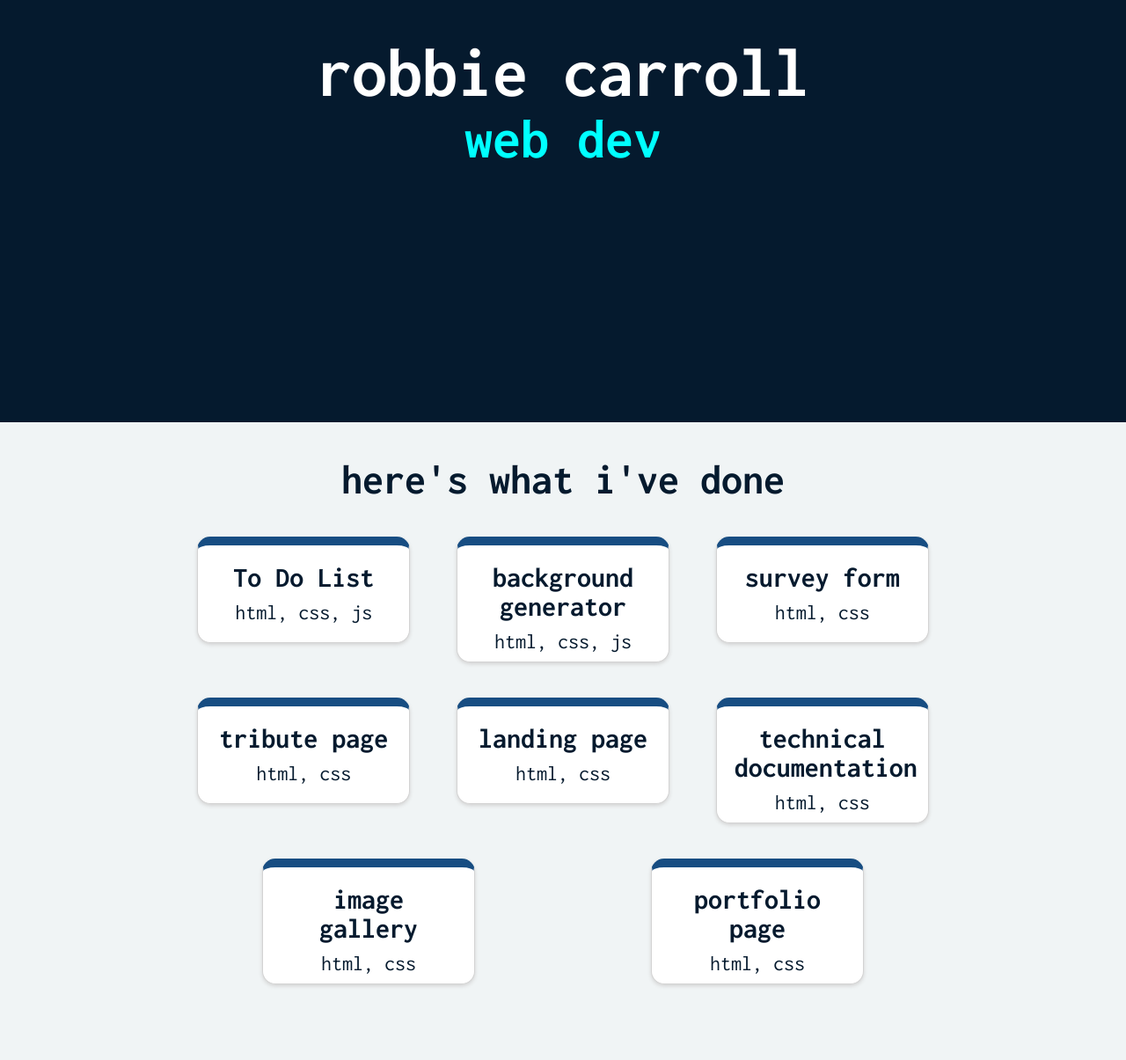
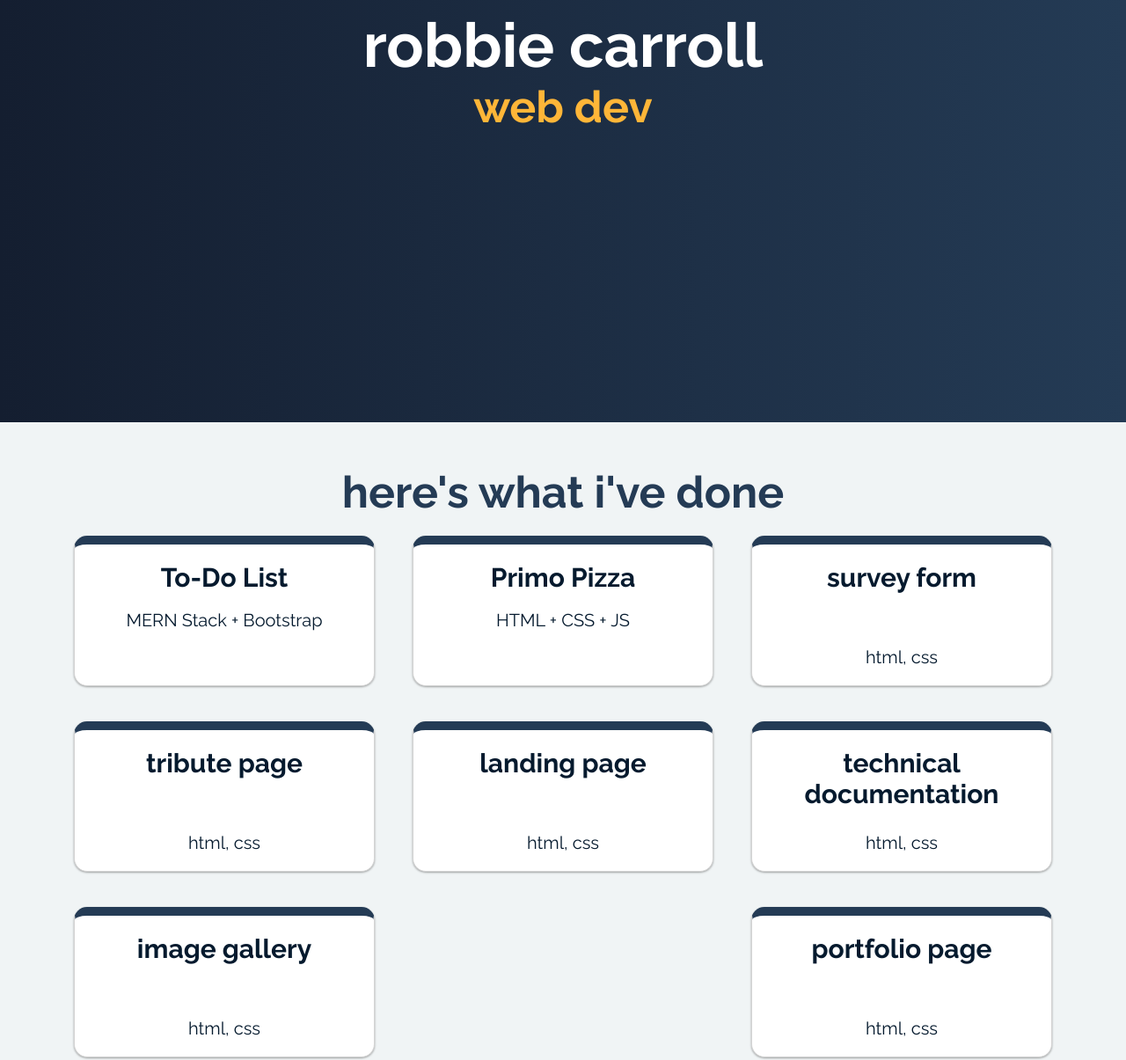
Before and after one commit to anewlens/Portfolio-Page, a plain HTML site: page public/index.html in a window 1280 px wide. Shown: the part 320-1525 px from the top of the page at 88% size. Drawn offline with Linux system fonts and the light colour scheme; some packages are replaced by stand-ins of ours.

Commit message:
+cardStyling+mediaQueries

```diff
--- a/public/index.html
+++ b/public/index.html
@@ -7,7 +7,7 @@
     <meta http-equiv="X-UA-Compatible" content="ie=edge">
   <title>robbie_carroll</title>
   <link rel="stylesheet" href="style.css" type="text/css">
-  <link href="https://fonts.googleapis.com/css?family=Inconsolata:400,700" rel="stylesheet">
+  <link href="https://fonts.googleapis.com/css?family=Raleway:400,700&display=swap" rel="stylesheet">
 </head>
 
 <body>
@@ -19,45 +19,51 @@
     </ul>
   </nav>
   <section id="welcome-section">
-    <h1>robbie carroll</h1>
-    <h2>web dev</h2>
+    <div class="welcome-text">
+      <h1>robbie carroll</h1>
+      <h2>web dev</h2>
+    </div>
   </section>
 
   <section id="projects">
-    <h2>here's what i've done</h2>
+    <h2 class="projects-title">here's what i've done</h2>
 
     <div id="project-grid">
 
-      <a href="https://github.com/anewlens/To-Do-List_Udemy" target="_blank">
-        <div class="card project-tile">
-          <h3>To Do List</h3>
-          <p>html, css, js</p>
+        <div class="card">
+          <h3>To-Do List</h3>
+          <p>MERN Stack + Bootstrap</p>
+          <div class="card-links">
+            <a href="https://github.com/anewlens/To-Do-List_MERN" target='_blank'>Code</a>
+            <a href="https://safe-reef-84858.herokuapp.com/" target="_blank">Live</a>
+          </div>
         </div>
-      </a>
 
-      <a href="https://github.com/anewlens/contacts" target="_blank">
-        <div class="card project-tile">
-          <h3>background generator</h3>
-          <p>html, css, js</p>
+        <div class="card">
+          <h3>Primo Pizza</h3>
+          <p>HTML + CSS + JS</p>
+          <div class="card-links">
+              <a href="https://github.com/anewlens/Primo_Pizza" target='_blank'>Code</a>
+              <a href="https://anewlens.github.io/Primo_Pizza" target="_blank">Live</a>
+          </div>
         </div>
-      </a>
 
       <a href="https://github.com/anewlens/Survey-Page" target="_blank">
-        <div class="card project-tile">
+        <div class="card ">
           <h3>survey form</h3>
           <p>html, css</p>
         </div>
       </a>
 
       <a href="https://github.com/anewlens/Tribute-Page_FCC" target="_blank">
-        <div class="card project-tile">
+        <div class="card ">
           <h3>tribute page</h3>
           <p>html, css</p>
         </div>
       </a>
 
       <a href="https://github.com/anewlens/Landing_Page_FCC" target="_blank">
-        <div class="card project-tile">
+        <div class="card ">
           <h3>landing page</h3>
           <p>html, css</p>
         </div>
@@ -71,14 +77,14 @@
       </a>
 
       <a href="https://github.com/anewlens/Image-Gallery_Udemy" target="_blank">
-        <div class="card project-tile">
+        <div class="card ">
           <h3>image gallery</h3>
           <p>html, css</p>
         </div>
       </a>
 
       <a href="https://github.com/anewlens/Portfolio-Page" target="_blank">
-        <div class="card project-tile">
+        <div class="card ">
           <h3>portfolio page</h3>
           <p>html, css</p>
         </div>
--- a/public/style.css
+++ b/public/style.css
@@ -1,7 +1,18 @@
 * {
-  font-family: 'Inconsolata', monospace;
-  margin: 0px;
-  --navy: hsl(210, 80%, 10%);
+  font-family: 'Raleway', monospace;
+  margin: 0;
+  padding: 0;
+  scroll-behavior: smooth;
+  --darkBlue: #141E30;
+  --darkishBlue: #243B55;
+  --blueAccent: #64A4ED;
+  --yellowAccent: #FFB638;
+}
+
+
+
+html {
+  font-size: 10px;
 }
 
 body {
@@ -18,21 +29,23 @@ a {
 
 nav {
   position: fixed;
-  background-color: var(--navy);
+  background: linear-gradient(to right, var(--darkBlue), var(--darkishBlue));
   color: white;
   width: 100vw;
+  z-index: 100;
 }
 
 nav ul {
   display: flex;
   flex-direction: row;
+  margin-left: 4rem;
 }
 
 nav li {
   list-style: none;
-  padding: 20px 40px 20px 0px;
-  font-size: 1.6em;
-  font-style: bold;
+  padding: 2rem 4rem 2rem 0;
+  font-size: 3rem;
+  font-weight: 700;
 }
 
 nav a {
@@ -42,82 +55,102 @@ nav a {
 }
 
 nav li:hover {
-  color: cyan;
+  color: var(--blueAccent);
   transform: translateY(1px);
 }
 
 #welcome-section {
   display: flex;
   flex-direction: column;
-  align-items: center;
+  justify-content: center;
   align-content: center;
-  background-color: var(--navy);
+  background: linear-gradient(to right, var(--darkBlue), var(--darkishBlue));
   color: white;
   width: 100%;
-  height: 55vh;
-  padding-top: 45vh;
+  height: 100vh;
+}
+
+.welcome-text {
+  text-align: center;
+  margin: 0 5vw;
 }
 
 #welcome-section h1 {
-  font-size: 4em;
-  text-align: center;
+  font-size: 7rem;
 }
 
 #welcome-section h2 {
-  font-size: 3em;
-  color: cyan;
+  font-size: 5rem;
+  color: var(--yellowAccent);
 }
 
 #projects {
-  margin-bottom: 20px;
+  margin: 5rem 15vw;
 }
 
-#projects h2 {
-  color: hsl(210, 80%, 10%);
-  font-size: 3em;
+.projects-title {
+  color: var(--darkishBlue);
+  font-size: 5em;
   text-align: center;
-  padding: 40px 0 20px 0;
 }
 
 #project-grid {
   display: flex;
   flex-direction: row;
   flex-wrap: wrap;
-  justify-content: space-around;
-  align-content: space-around;
-  padding: 0px 70px;
-  margin: 0 10vw 0 10vw;
+  justify-content: space-between;
+  align-content: space-between;
 }
 
 .card {
+  display: flex;
+  flex-direction: column;
+  justify-content: space-between;
+  padding: 2rem;
+  width: 300px;
+  min-height: 12rem;
+  margin: 2rem;
   background-color: white;
   border: 1px solid lightgrey;
-  border-top: 10px solid hsl(210, 70%, 30%);
-  box-shadow: 0px 2px 4px lightgrey;
-  border-radius: 15px;
-  padding: 20px;
-  padding-bottom: 10px;
+  border-top: 10px solid var(--darkishBlue);
+  border-radius: 1.5rem;
+  color: hsl(210, 80%, 10%);
   text-align: center;
-  width: 200px;
-  min-height: 80px;
-  margin: 20px;
-  color: hsl(210, 80%, 10%);
-  transition: all .3s;
+  box-shadow: 0 1px 3px rgba(0,0,0,0.12), 0 1px 2px rgba(0,0,0,0.24);
+  transition: all 0.25s cubic-bezier(.25,.8,.25,1);
 }
 
 .card:hover {
-  transform: translateY(1px);
-  border-color: hsl(180, 100%, 40%);
-  box-shadow: 0px 2px 16px lightgrey;
+  transform: translateY(-2px);
+  border-color: var(--yellowAccent);
+  box-shadow: 0 14px 28px rgba(0,0,0,0.25), 0 10px 10px rgba(0,0,0,0.22);
 }
 
 .card h3 {
-  font-size: 2em;
-  padding-bottom: 10px;
+  font-size: 3em;
+  font-weight: 700;
 }
 
 .card p {
-  font-size: 1.5em;
+  font-size: 2rem;
+  font-weight: 400;
+}
+
+.card-links {
+  display: flex;
+  justify-content: space-evenly;
+  font-size: 2rem;
+  font-weight: 700;
+  opacity: 0;
+}
+
+.card:hover .card-links {
+  opacity: 1;
+  animation: slideUp .25s ease-out;
+}
+
+.card-links a:hover {
+  color: var(--yellowAccent);
 }
 
 #links {
@@ -126,8 +159,8 @@ nav li:hover {
 }
 
 #links h2 {
-  font-size: 3em;
-  color: var(--navy);
+  font-size: 5em;
+  color: var(--darkishBlue);
 }
 
 #social {
@@ -136,34 +169,54 @@ nav li:hover {
   justify-content: space-around;
   align-content: space-around;
   padding: 40px;
-  color: hsl(210, 80%, 10%);
+  color: var(--darkishBlue);
 }
 
 #social a {
-  font-size: 2.4em;
+  font-size: 3rem;
   text-decoration: none;
-  color: hsl(210, 70%, 30%);
+  color: var(--darkishBlue);
   transition: ease-out .2s;
 }
 
 #social a:hover {
-  color: hsl(180, 100%, 40%);
+  color: var(--blueAccent);
   transform: translateY(1px);
 }
 
-@media (min-width: 1000px) {
-  #welcome-section h1 {
-    font-size: 5em;
+
+/*
+  KEYFRAMES
+*/
+
+@keyframes slideUp {
+  0% {
+    transform: translateY(2rem);
+    opacity: 0;
   }
-
-  #welcome-section h2 {
-    font-size: 4em;
+  80% {
+    transform: translateY(-.3rem);
+    opacity: .8;
+  }
+  100% {
+    transform: translateY(0rem);
+    opacity: 1;
   }
 }
 
-@media (max-width: 800px) {
+@media screen and (max-width: 110rem) {
+
+  #projects {
+    margin: 5rem 5vw;
+  }
+
+}
+
+@media screen and (max-width: 800px) {
+
   #project-grid {
     flex-direction: column;
+    justify-content: center;
   }
 
   #social {
@@ -174,3 +227,24 @@ nav li:hover {
     margin-bottom: 20px;
   }
 }
+
+@media screen and (max-width: 45rem ) {
+
+  nav ul {
+    justify-content: space-between;
+  }
+
+  nav li {
+    font-size: 2rem;
+  }
+
+  .card {
+    width: auto;
+    max-width: 90vw;
+  }
+
+  .card-links {
+    opacity: 1;
+    color: var(--blueAccent);
+  }
+}
```
